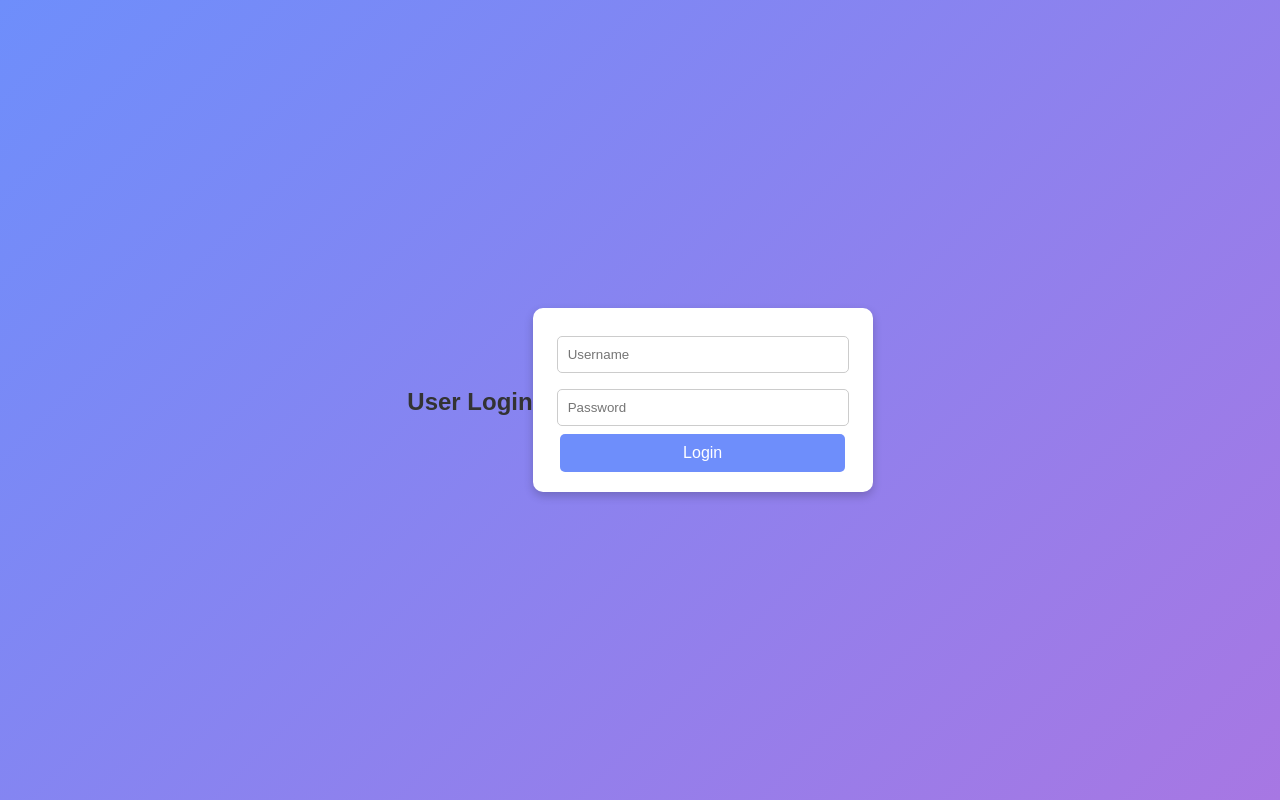
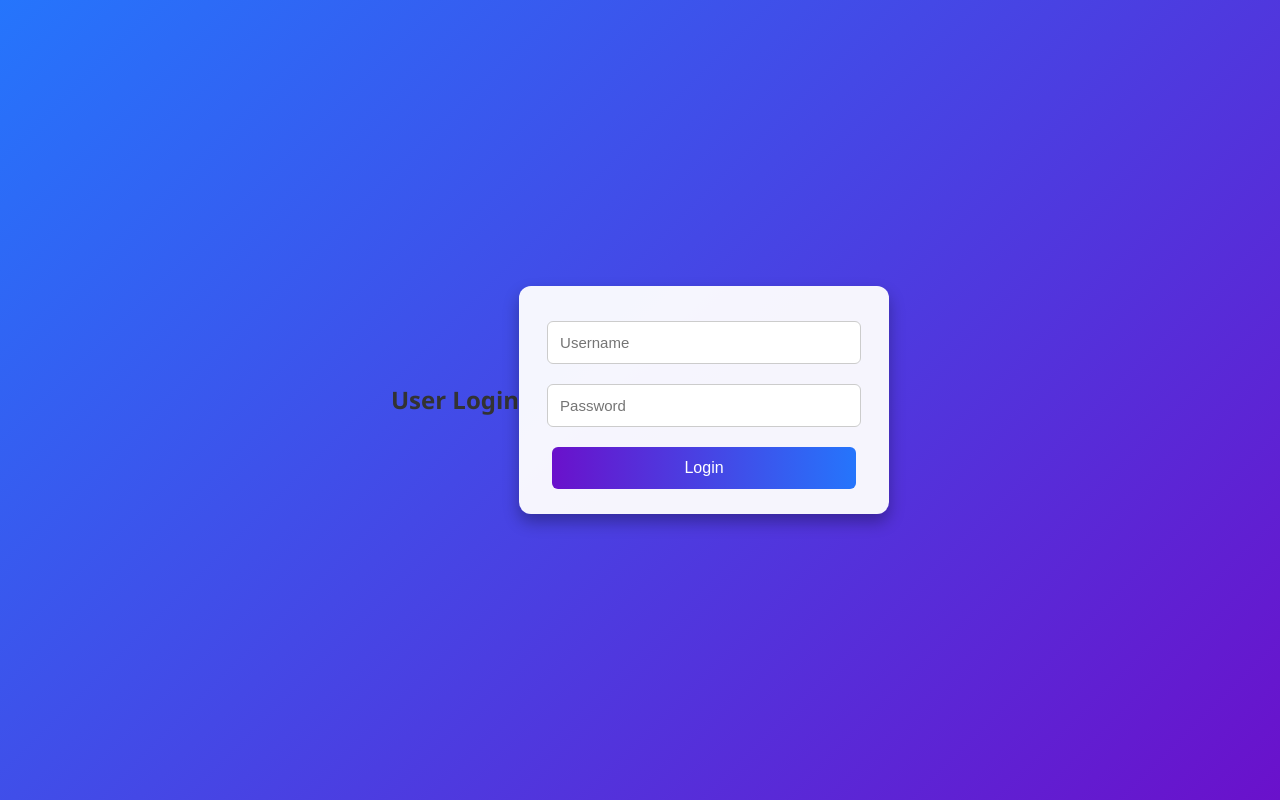
Before and after one commit to SSP295/Task_manager, a website: page public/index.html in a window 1280 px wide. Drawn offline with Linux system fonts and the light colour scheme.

Commit message:
updated one

```diff
--- a/public/style.css
+++ b/public/style.css
@@ -1,47 +1,88 @@
+/* Apply gradient background and center everything */
 body {
-  font-family: Arial, sans-serif;
+  font-family: 'Segoe UI', Tahoma, sans-serif;
   margin: 0;
   padding: 0;
+  height: 100vh;
   display: flex;
   align-items: center;
   justify-content: center;
-  height: 100vh;
-  background: linear-gradient(135deg, #6e8efb, #a777e3);
+  background: linear-gradient(135deg, #6a11cb 0%, #2575fc 100%);
+  animation: gradientShift 8s ease infinite;
+}
+
+@keyframes gradientShift {
+  0% { background: linear-gradient(135deg, #6a11cb, #2575fc); }
+  50% { background: linear-gradient(135deg, #2575fc, #6a11cb); }
+  100% { background: linear-gradient(135deg, #6a11cb, #2575fc); }
+}
+
+/* Login form container */
+form {
+  background: rgba(255, 255, 255, 0.95);
+  padding: 25px;
+  border-radius: 12px;
+  box-shadow: 0 8px 16px rgba(0,0,0,0.3);
+  width: 320px;
+  text-align: center;
+  transition: transform 0.3s ease;
+}
+
+form:hover {
+  transform: scale(1.02);
+}
+
+h2 {
+  margin-bottom: 20px;
   color: #333;
 }
 
-form {
-  background: #fff;
-  padding: 20px;
-  border-radius: 10px;
-  box-shadow: 0 4px 10px rgba(0,0,0,0.2);
-  width: 300px;
-  text-align: center;
+/* Inputs */
+input[type="text"], input[type="password"] {
+  width: 90%;
+  padding: 12px;
+  margin: 10px 0;
+  border: 1px solid #ccc;
+  border-radius: 6px;
+  font-size: 15px;
+  transition: border-color 0.3s;
 }
 
-input {
-  width: 90%;
-  padding: 10px;
-  margin: 8px 0;
-  border: 1px solid #ccc;
-  border-radius: 5px;
+input:focus {
+  border-color: #2575fc;
+  outline: none;
 }
 
+/* Button styling */
 button {
   width: 95%;
-  padding: 10px;
-  background: #6e8efb;
+  padding: 12px;
+  margin-top: 10px;
+  background: #6a11cb;
+  background: linear-gradient(90deg, #6a11cb, #2575fc);
   color: white;
   border: none;
-  border-radius: 5px;
+  border-radius: 6px;
+  font-size: 16px;
   cursor: pointer;
-  font-size: 16px;
+  transition: background 0.3s ease;
 }
 
 button:hover {
-  background: #5a7bda;
+  background: linear-gradient(90deg, #2575fc, #6a11cb);
 }
 
-h2 {
-  margin-bottom: 15px;
+/* Error message */
+#error {
+  color: #ff4b4b;
+  font-size: 14px;
+  margin-top: 10px;
 }
+
+/* Mobile responsive */
+@media (max-width: 480px) {
+  form {
+    width: 90%;
+    padding: 20px;
+  }
+}
```
